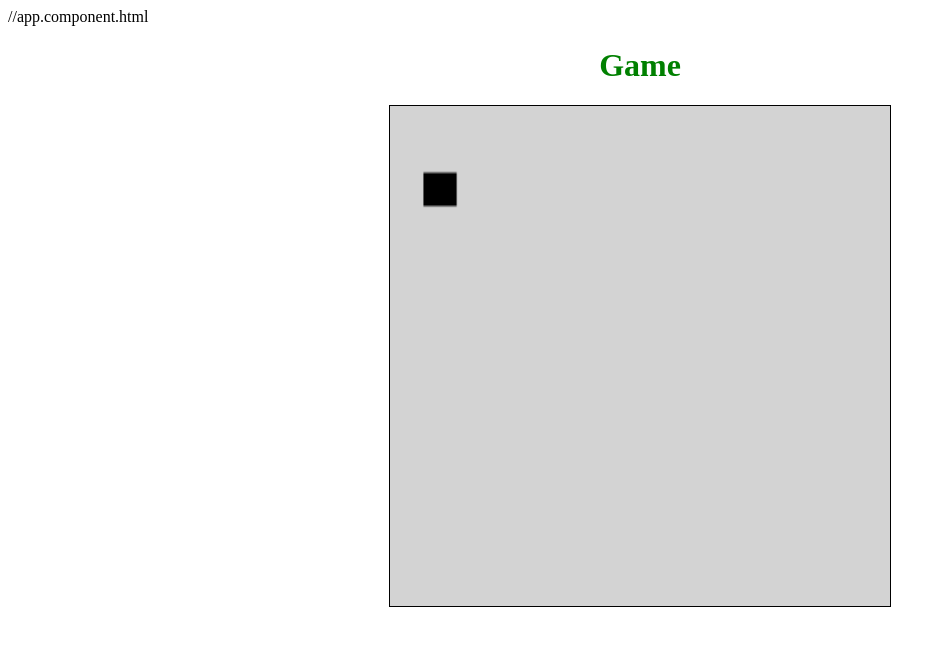
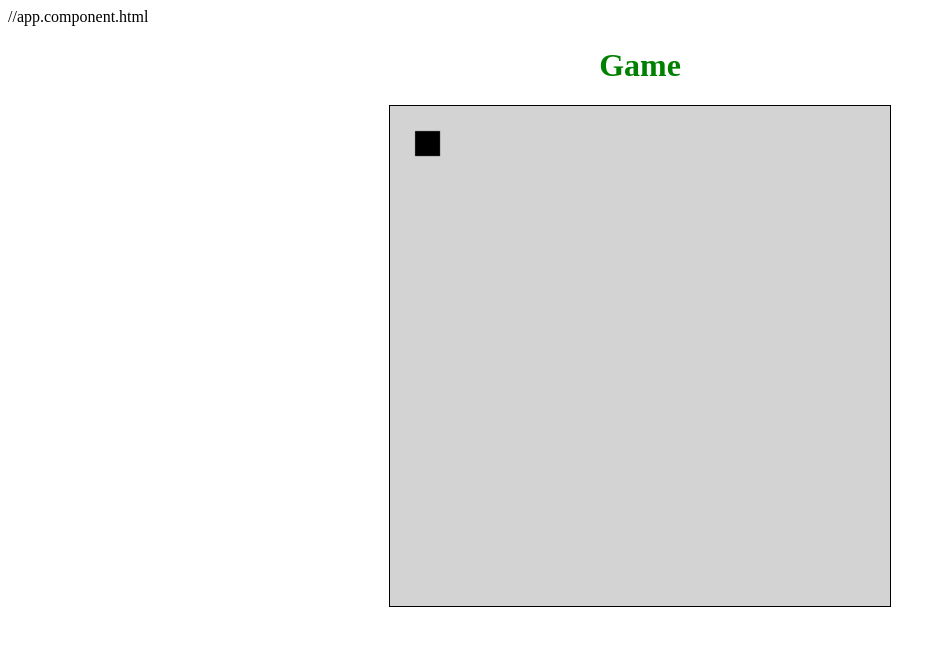
Before and after one commit to tmpara/Escape-and-Hide-Confinement-Break, an Angular app in the folder EscapeAndHide/: page / in a window 1280 px wide. Shown: the top 646 px of the page, without its empty margins (0-946 px from the left). Built offline with nearby package versions, Linux system fonts and the light colour scheme.

Commit message:
fixed weird resolution

```diff
--- a/EscapeAndHide/src/app/app.component.html
+++ b/EscapeAndHide/src/app/app.component.html
@@ -1,5 +1,5 @@
 //app.component.html
 <div id="container">
     <h1>Game</h1>
-    <canvas #screen id="screen"></canvas>
+    <canvas width="400" height="400" #screen id="screen"></canvas>
 </div>
--- a/EscapeAndHide/src/app/app.component.ts
+++ b/EscapeAndHide/src/app/app.component.ts
@@ -34,7 +34,7 @@ export class AppComponent {
 
         function drawPlayer() {
             ctx.fillStyle = 'black';
-            ctx.fillRect(player.x, player.y, 20, 10);
+            ctx.fillRect(player.x, player.y, 20, 20);
         };
 
         function changeDirection(event: any) {
@@ -52,7 +52,7 @@ export class AppComponent {
             }
             else if (keyPressed == UP) {
                 xVelocity = 0;
-                yVelocity = -10;
+                yVelocity = -20;
                 movePlayer();
             }
             else if (keyPressed == RIGHT) {
@@ -62,7 +62,7 @@ export class AppComponent {
             }
             else if (keyPressed == DOWN) {
                 xVelocity = 0;
-                yVelocity = 10;
+                yVelocity = 20;
                 movePlayer();
             }
         };
```
